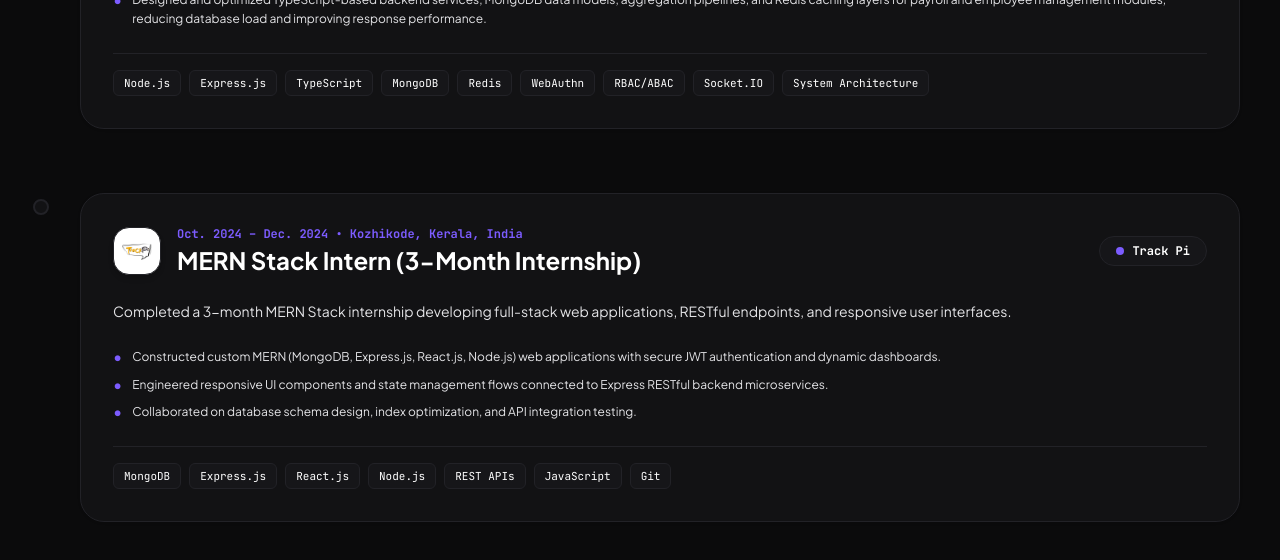
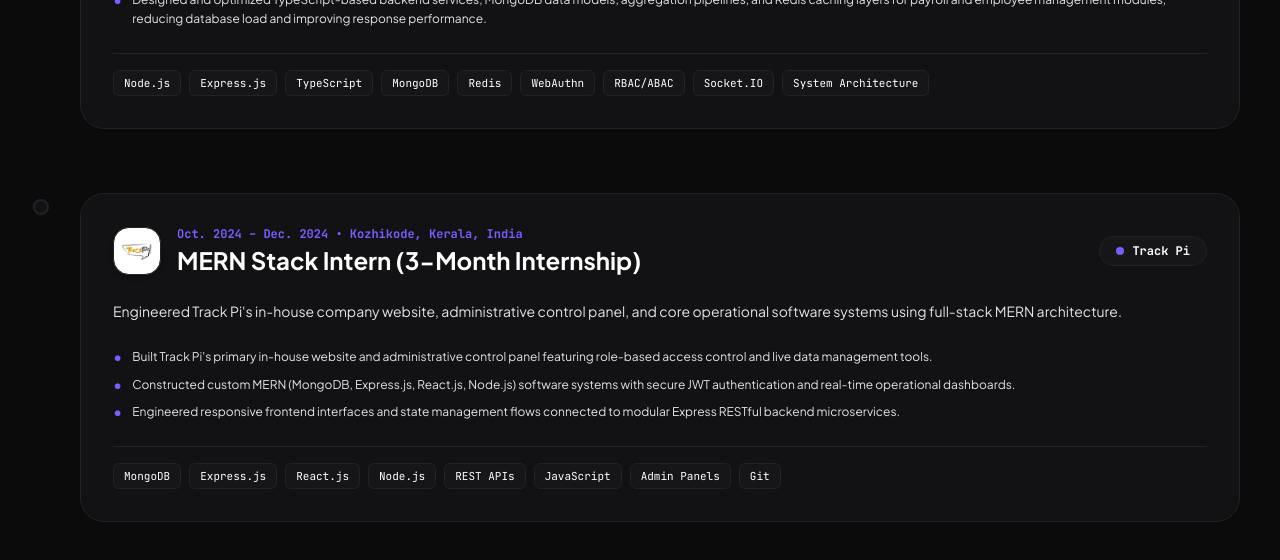
Before and after one commit to NajilRahman/portfolio, a React (Vite) app: page / in a window 1280 px wide. Shown: the part 6446-7006 px from the top of the page. Built offline with nearby package versions, Linux system fonts and the light colour scheme.

Commit message:
feat: detail Track Pi in-house website and admin panel engineering work in experience timeline

```diff
--- a/src/data/portfolioData.ts
+++ b/src/data/portfolioData.ts
@@ -176,29 +176,28 @@ export const experienceData: Position[] = [
     isCurrent: false,
     logoBadge: "TRACK PI",
     logoUrl: trackpiLogo,
-    summary: "Completed a 3-month MERN Stack internship developing full-stack web applications, RESTful endpoints, and responsive user interfaces.",
+    summary: "Engineered Track Pi's in-house company website, administrative control panel, and core operational software systems using full-stack MERN architecture.",
     highlights: [
-      "Constructed custom MERN (MongoDB, Express.js, React.js, Node.js) web applications with secure JWT authentication and dynamic dashboards.",
-      "Engineered responsive UI components and state management flows connected to Express RESTful backend microservices.",
-      "Collaborated on database schema design, index optimization, and API integration testing."
+      "Built Track Pi's primary in-house website and administrative control panel featuring role-based access control and live data management tools.",
+      "Constructed custom MERN (MongoDB, Express.js, React.js, Node.js) software systems with secure JWT authentication and real-time operational dashboards.",
+      "Engineered responsive frontend interfaces and state management flows connected to modular Express RESTful backend microservices."
     ],
-    skillsUsed: ["MongoDB", "Express.js", "React.js", "Node.js", "REST APIs", "JavaScript", "Git"]
+    skillsUsed: ["MongoDB", "Express.js", "React.js", "Node.js", "REST APIs", "JavaScript", "Admin Panels", "Git"]
   },
   {
     company: "Luminar Technolab",
-    role: "MERN Stack Developer Trainee",
+    role: "MERN Stack Intern",
     location: "Kozhikode, Kerala, India",
-    period: "July 2024 – Sept. 2024",
+    period: "May 2024 – Dec. 2024",
     isCurrent: false,
     logoBadge: "LUMINAR",
     logoUrl: "https://www.luminartechnolab.com/static/assets/img/favicon.png",
-    summary: "Completed comprehensive MERN Stack development training building full-stack web applications, REST APIs, and database pipelines.",
+    summary: "Developed and deployed full-stack MERN applications with secure authentication and custom REST APIs.",
     highlights: [
-      "Engineered full-stack MERN web applications with secure authentication flows and custom RESTful endpoints.",
-      "Optimized database query performance, indexing, and MongoDB schema design across multi-table project pipelines.",
-      "Collaborated in Agile sprints to deliver production-ready code, clean UI components, and API integration tests."
+      "Developed and deployed full-stack MERN applications with secure authentication and custom REST APIs.",
+      "Optimized MongoDB/MySQL queries and collaborated in Agile teams to deliver production-ready features."
     ],
-    skillsUsed: ["MongoDB", "Express.js", "React.js", "Node.js", "REST APIs", "JavaScript", "Git"]
+    skillsUsed: ["MongoDB", "Express.js", "React.js", "Node.js", "REST APIs", "MySQL", "Git"]
   }
 ];
 
```
